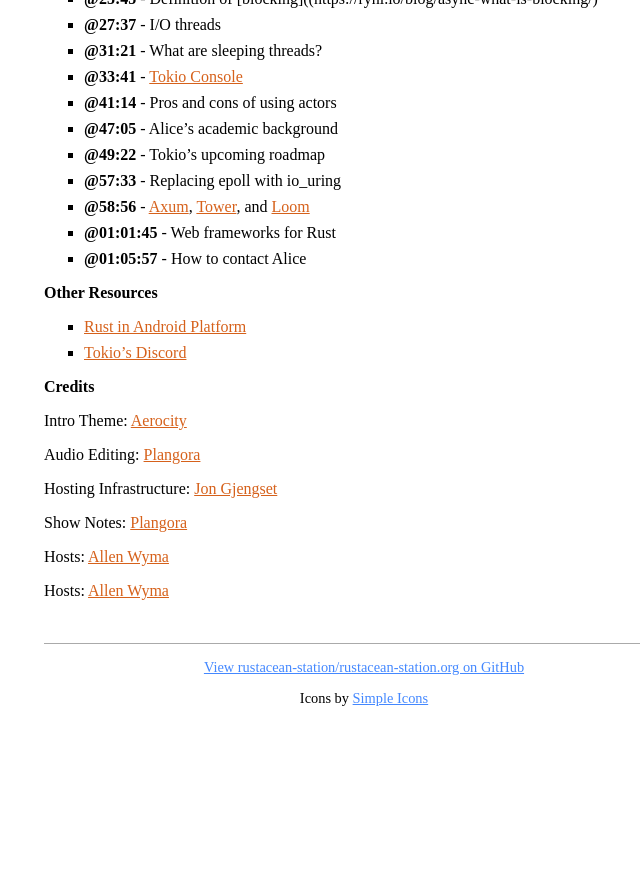
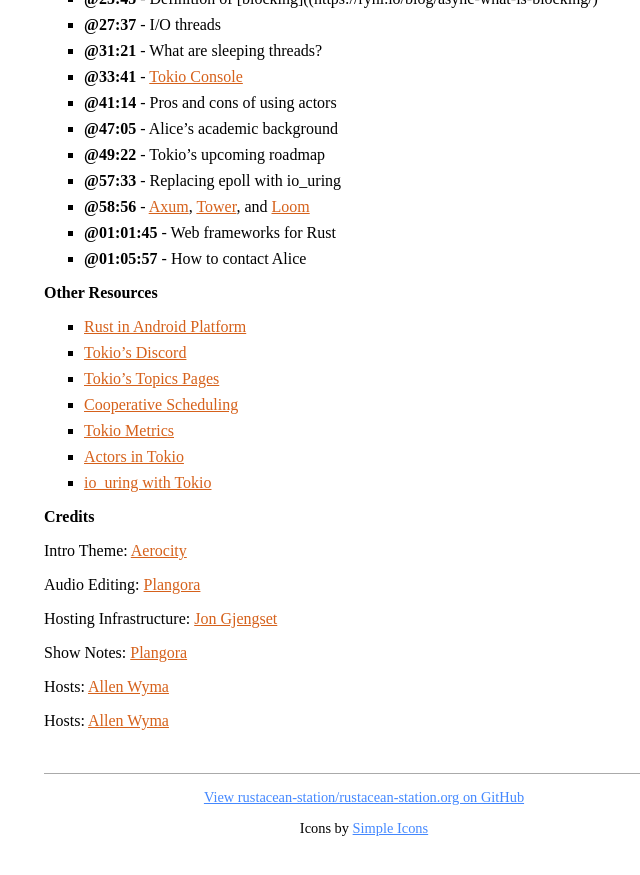
Before and after one commit to rustacean-station/rustacean-station.org, a Jekyll site: the page built from _episodes/046-alice-ryhl.md, in a window 1280 px wide and 900 px high, scrolled down 1162 px. Shown: the top 875 px of the window, without its empty margins (276-916 px from the left). Built offline with Jekyll 4.4.1, drawn with Linux system fonts in a browser that asks for light colours; before the commit the page ends 1932 px from its top, so only the background shows below that.

Commit message:
update notes for ep46

```diff
--- a/_episodes/046-alice-ryhl.md
+++ b/_episodes/046-alice-ryhl.md
@@ -43,6 +43,11 @@
 ## Other Resources
 - [Rust in Android Platform](https://security.googleblog.com/2021/04/rust-in-android-platform.html)
 - [Tokio's Discord](https://discord.com/invite/tokio)
+- [Tokio's Topics Pages](https://tokio.rs/tokio/topics)
+- [Cooperative Scheduling](https://tokio.rs/blog/2020-04-preemption)
+- [Tokio Metrics](https://github.com/tokio-rs/tokio/issues/4073)
+- [Actors in Tokio](https://ryhl.io/blog/actors-with-tokio/)
+- [io_uring with Tokio](https://github.com/tokio-rs/tokio-uring/)
 
 ## Credits
 Intro Theme: [Aerocity](https://twitter.com/AerocityMusic)
```
